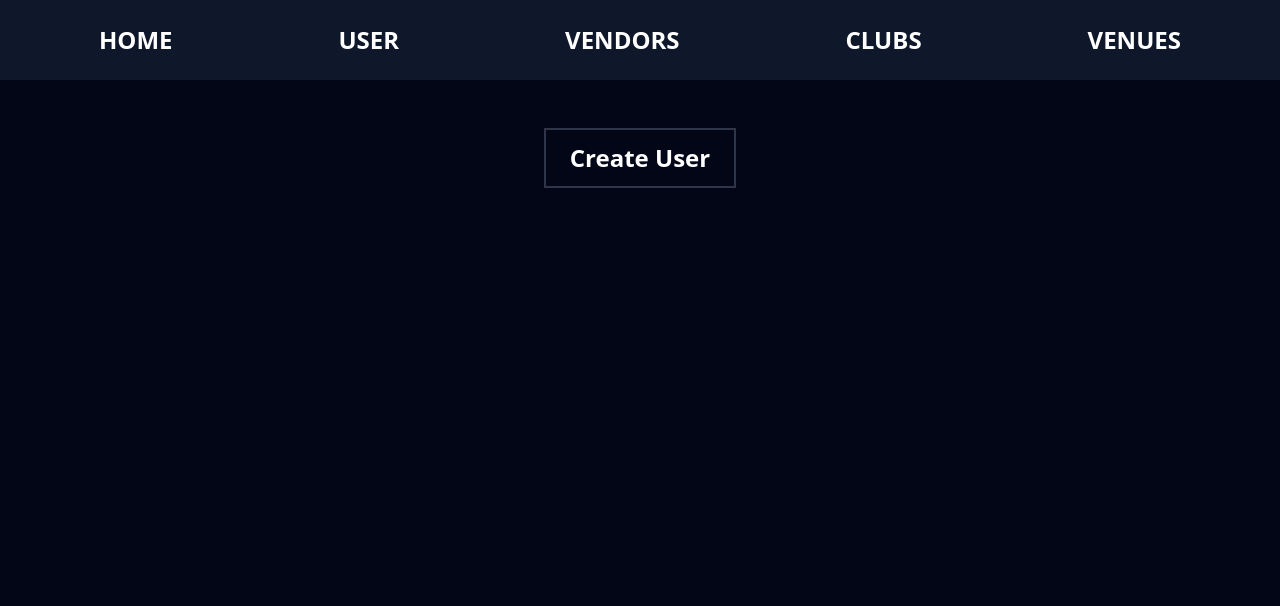
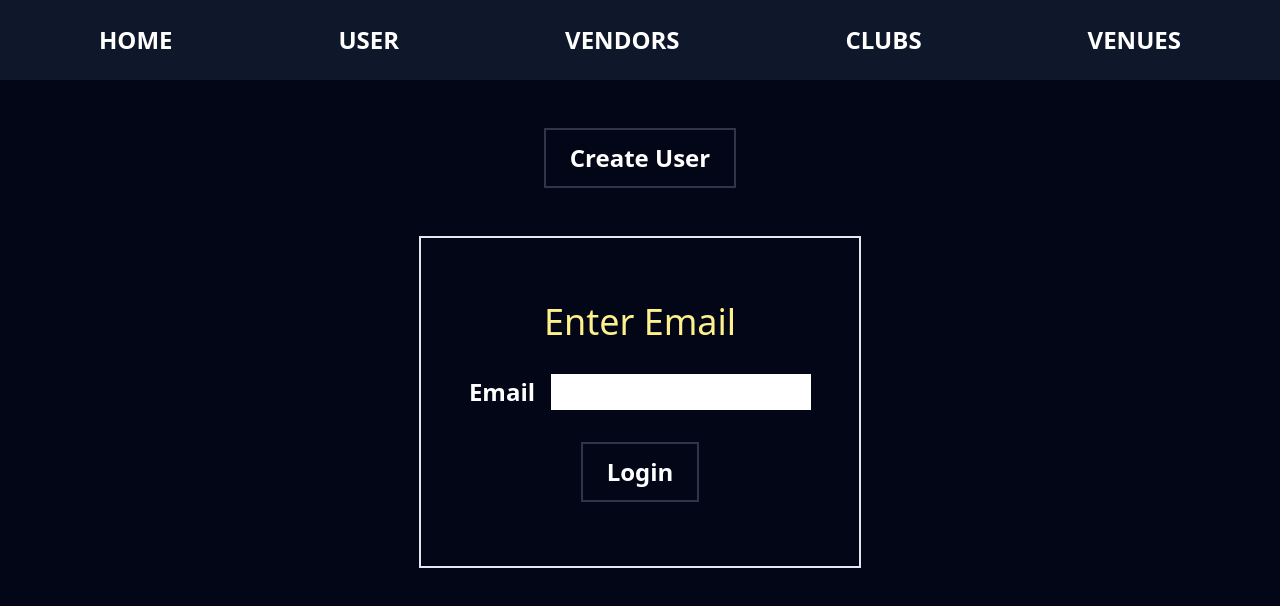
Before and after one commit to skoriop/fest-management-system, a React (Vite) app in the folder frontend/: page /user in a window 1280 px wide. Shown: the top 606 px of the page. Built offline with nearby package versions, Linux system fonts and the light colour scheme.

Commit message:
feat: add user landing page

```diff
--- a/frontend/src/pages/Users.tsx
+++ b/frontend/src/pages/Users.tsx
@@ -1,7 +1,14 @@
 import { Link } from "react-router-dom";
 import Navbar from "../components/Navbar";
+import { useState } from "react";
+import { useUser } from "@/contexts/UserContext";
 
 function Users() {
+	const [email, setEmail] = useState("");
+	const { getUserByEmailCallback } = useUser();
+	async function handleSubmit() {
+		await getUserByEmailCallback(email);
+	}
 	return (
 		<div className="bg-slate-950 text-white min-h-screen h-full flex flex-col justify-start items-center space-y-12 pb-4">
 			<Navbar />
@@ -11,6 +18,27 @@ function Users() {
 			>
 				Create User
 			</Link>
+			<div className="flex flex-col border-slate-200 border-2 px-12 py-16 space-y-8 items-center">
+				<h1 className="text-4xl text-yellow-200">Enter Email</h1>
+				<div className="flex space-x-4 items-center">
+					<div className="text-2xl font-bold">Email</div>
+					<input
+						type="text"
+						value={email}
+						onChange={(e) => {
+							setEmail(e.target.value);
+						}}
+						className="text-lg text-black text-center py-1"
+					/>
+				</div>
+				<button
+					className="font-bold py-3 px-6 text-2xl flex gap-2 items-centertext-slate-300 border-2 border-slate-400/30 border-opacity hover:bg-slate-800 hover:border-slate-800 w-fit mx-auto"
+					onClick={handleSubmit}
+					type="submit"
+				>
+					Login
+				</button>
+			</div>
 		</div>
 	);
 }
```
